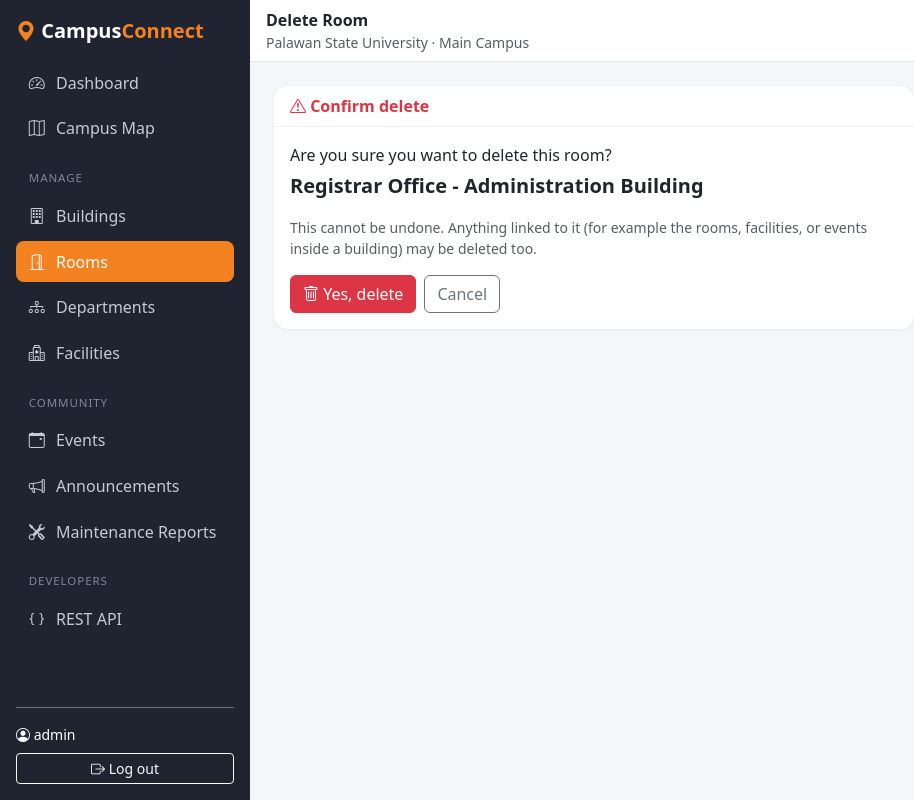
After one commit to Tazz022003/campusconnect, a Django app: page /rooms/6/delete/ in a window 1280 px wide. The commit adds this page. Shown: the whole page, without its empty margins (0-914 px from the left). Run offline with Django 5.2, Linux system fonts and the light colour scheme; a user stored in the database is signed in; data comes from the database, SQL or seed files in the repository.

Commit message:
add list,form,crud,confirm,del modifiedsettings,dashb.html,and base.html

```diff
--- a/campus/templates/campus/base.html
+++ b/campus/templates/campus/base.html
@@ -54,15 +54,15 @@
         <a class="nav-link {% if request.resolver_match.url_name == 'map' %}active{% endif %}" href="{% url 'map' %}"><i class="bi bi-map"></i> Campus Map</a>
 
         <div class="nav-section">Manage</div>
-        <a class="nav-link" href="{% url 'admin:campus_building_changelist' %}"><i class="bi bi-building"></i> Buildings</a>
-        <a class="nav-link" href="{% url 'admin:campus_room_changelist' %}"><i class="bi bi-door-open"></i> Rooms</a>
-        <a class="nav-link" href="{% url 'admin:campus_department_changelist' %}"><i class="bi bi-diagram-3"></i> Departments</a>
-        <a class="nav-link" href="{% url 'admin:campus_facility_changelist' %}"><i class="bi bi-hospital"></i> Facilities</a>
+        <a class="nav-link {% if 'building' in request.resolver_match.url_name %}active{% endif %}" href="{% url 'building_list' %}"><i class="bi bi-building"></i> Buildings</a>
+        <a class="nav-link {% if 'room' in request.resolver_match.url_name %}active{% endif %}" href="{% url 'room_list' %}"><i class="bi bi-door-open"></i> Rooms</a>
+        <a class="nav-link {% if 'department' in request.resolver_match.url_name %}active{% endif %}" href="{% url 'department_list' %}"><i class="bi bi-diagram-3"></i> Departments</a>
+        <a class="nav-link {% if 'facility' in request.resolver_match.url_name %}active{% endif %}" href="{% url 'facility_list' %}"><i class="bi bi-hospital"></i> Facilities</a>
 
         <div class="nav-section">Community</div>
-        <a class="nav-link" href="{% url 'admin:campus_event_changelist' %}"><i class="bi bi-calendar-event"></i> Events</a>
-        <a class="nav-link" href="{% url 'admin:campus_announcement_changelist' %}"><i class="bi bi-megaphone"></i> Announcements</a>
-        <a class="nav-link" href="{% url 'admin:campus_maintenancereport_changelist' %}"><i class="bi bi-tools"></i> Maintenance Reports</a>
+        <a class="nav-link {% if 'event' in request.resolver_match.url_name %}active{% endif %}" href="{% url 'event_list' %}"><i class="bi bi-calendar-event"></i> Events</a>
+        <a class="nav-link {% if 'announcement' in request.resolver_match.url_name %}active{% endif %}" href="{% url 'announcement_list' %}"><i class="bi bi-megaphone"></i> Announcements</a>
+        <a class="nav-link {% if 'report' in request.resolver_match.url_name %}active{% endif %}" href="{% url 'report_list' %}"><i class="bi bi-tools"></i> Maintenance Reports</a>
 
         <div class="nav-section">Developers</div>
         <a class="nav-link" href="/api/" target="_blank"><i class="bi bi-braces"></i> REST API</a>
@@ -93,6 +93,12 @@
     </header>
 
     <main class="p-3 p-lg-4">
+      {% for message in messages %}
+        <div class="alert alert-{% if message.tags == 'error' %}danger{% else %}{{ message.tags|default:'info' }}{% endif %} alert-dismissible fade show" role="alert">
+          {{ message }}
+          <button type="button" class="btn-close" data-bs-dismiss="alert" aria-label="Close"></button>
+        </div>
+      {% endfor %}
       {% block content %}{% endblock %}
     </main>
   </div>
--- /dev/null
+++ b/campus/templates/campus/crud/confirm_delete.html
@@ -0,0 +1,24 @@
+{% extends 'campus/base.html' %}
+
+{% block title %}Delete {{ singular }} - CampusConnect{% endblock %}
+{% block heading %}Delete {{ singular }}{% endblock %}
+
+{% block content %}
+<div class="card border-danger" style="max-width: 640px;">
+  <div class="card-header text-danger"><i class="bi bi-exclamation-triangle"></i> Confirm delete</div>
+  <div class="card-body">
+    <p class="mb-1">Are you sure you want to delete this {{ singular|lower }}?</p>
+    <p class="fw-semibold fs-5">{{ object }}</p>
+    <p class="text-muted small">
+      This cannot be undone. Anything linked to it (for example the rooms, facilities,
+      or events inside a building) may be deleted too.
+    </p>
+
+    <form method="post" class="d-flex gap-2">
+      {% csrf_token %}
+      <button type="submit" class="btn btn-danger"><i class="bi bi-trash"></i> Yes, delete</button>
+      <a href="{% url list_url %}" class="btn btn-outline-secondary">Cancel</a>
+    </form>
+  </div>
+</div>
+{% endblock %}
--- a/campus/templates/campus/dashboard.html
+++ b/campus/templates/campus/dashboard.html
@@ -38,7 +38,7 @@
     <div class="card mb-3">
       <div class="card-header d-flex justify-content-between align-items-center">
         <span><i class="bi bi-calendar-event text-warning"></i> Upcoming Events</span>
-        <a href="{% url 'admin:campus_event_changelist' %}" class="small">View all</a>
+        <a href="{% url 'event_list' %}" class="small">View all</a>
       </div>
       <ul class="list-group list-group-flush">
         {% for e in upcoming_events %}
@@ -58,7 +58,7 @@
     <div class="card">
       <div class="card-header d-flex justify-content-between align-items-center">
         <span><i class="bi bi-tools text-warning"></i> Recent Maintenance Reports</span>
-        <a href="{% url 'admin:campus_maintenancereport_changelist' %}" class="small">View all</a>
+        <a href="{% url 'report_list' %}" class="small">View all</a>
       </div>
       <ul class="list-group list-group-flush">
         {% for r in recent_reports %}
--- a/campus/urls.py
+++ b/campus/urls.py
@@ -1,7 +1,8 @@
 from django.urls import include, path
 from rest_framework.routers import DefaultRouter
+
 from . import dashboard, routing, views
-
+from .crud import crud_urlpatterns
 
 router = DefaultRouter()
 router.register('departments', views.DepartmentViewSet)
@@ -17,4 +18,4 @@ urlpatterns = [
     path('map/', views.map_page, name='map'),
     path('api/route/', routing.campus_route, name='route'),
     path('api/', include(router.urls)),
-]
+] + crud_urlpatterns
--- a/campusconnect/settings.py
+++ b/campusconnect/settings.py
@@ -142,3 +142,5 @@ REST_FRAMEWORK = {
 }
 
 SECURE_REFERRER_POLICY = 'strict-origin-when-cross-origin'
+
+LOGIN_URL = 'admin:login'
```
Also changed, not shown: campus/templates/campus/crud/form.html (added, +40 -0 lines), campus/templates/campus/crud/list.html (added, +70 -0 lines).
